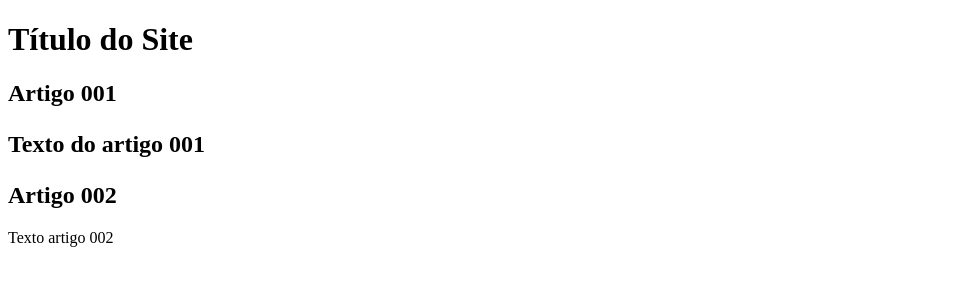
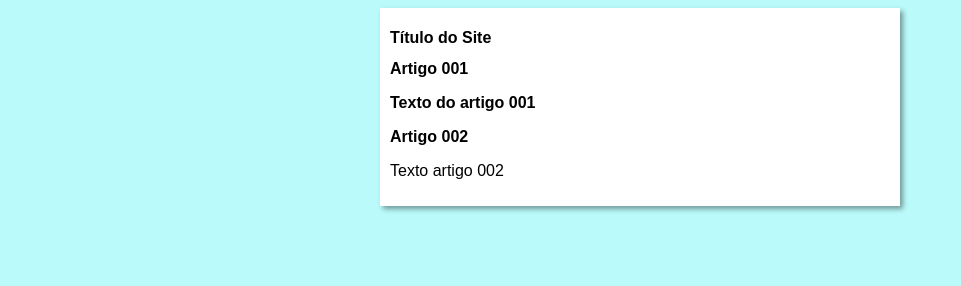
Before and after one commit to wymili/projeto-site, a plain HTML site: page index.html in a window 1280 px wide. Shown: the whole page, without its empty margins (0-961 px from the left). Drawn offline with Linux system fonts and the light colour scheme.

Commit message:
iniciei o design

```diff
--- /dev/null
+++ b/estilos/style.css
@@ -0,0 +1,17 @@
+    *{
+        font-family: Arial, Helvetica, sans-serif;
+        font-size: 16px;
+    }
+
+    body{
+        background-color: rgb(186, 250, 250);
+    }
+
+    main{
+        background-color: white;
+        width: 500px;
+        margin: auto;
+        padding: 10px;
+        box-shadow: 3px 3px 5px rgba(0, 0, 0, 0.39);
+
+    }
--- a/index.html
+++ b/index.html
@@ -4,6 +4,7 @@
     <meta charset="UTF-8">
     <meta name="viewport" content="width=device-width, initial-scale=1.0">
     <title>Título do site</title>
+    <link rel="stylesheet" href="estilos/style.css">
 </head>
 <body>
     <main>
```
